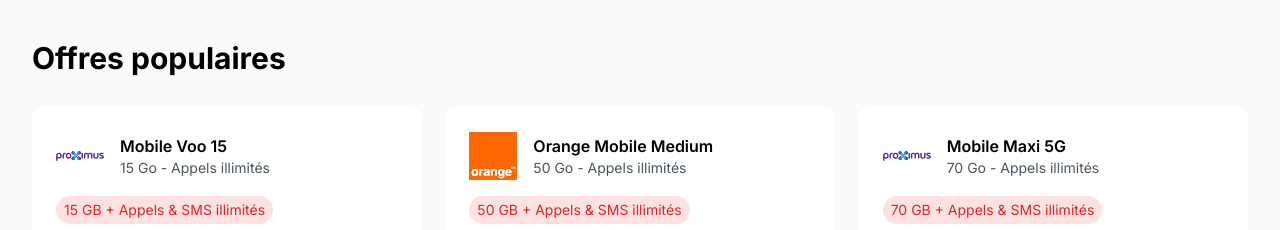
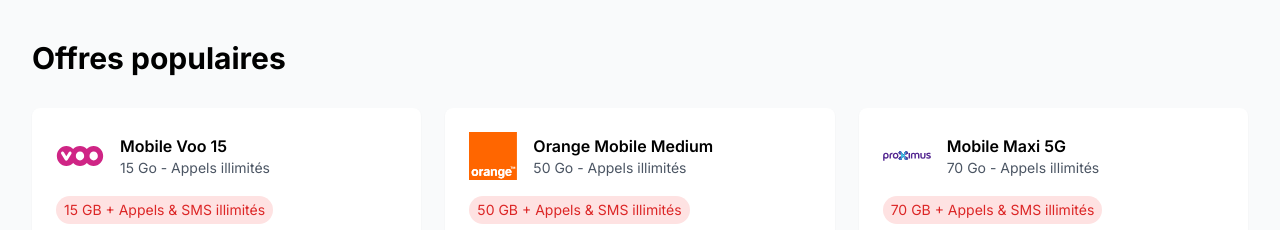
Before and after one commit to gregson/joint-offer, a Next.js app: page / in a window 1280 px wide. Shown: the part 1040-1270 px from the top of the page. Built offline with nearby package versions, Linux system fonts and the light colour scheme; no server answers.

Commit message:
Standardisation des noms de fichiers des logos en minuscules

```diff
--- a/src/components/home/PopularPlans.tsx
+++ b/src/components/home/PopularPlans.tsx
@@ -20,7 +20,7 @@
         <div key={plan.id} className="bg-white p-6 rounded-lg shadow-sm hover:shadow-md transition-shadow">
           <div className="flex items-center gap-4 mb-4">
             <img
-              src={`/images/${plan.provider === 'VOO' ? 'Voo' : plan.provider === 'Orange' ? 'Orange' : 'Proximus'}-logo.svg`}
+              src={`/images/${plan.provider}-logo.svg`}
               alt={`${plan.provider} logo`}
               className="w-12 h-12 object-contain"
             />
--- a/src/components/search/PlanResults.tsx
+++ b/src/components/search/PlanResults.tsx
@@ -263,7 +263,7 @@
                     {/* Logo et nom du plan */}
                     <div className="flex items-center gap-3">
                       <Image
-                        src={`/images/${plan.provider === 'VOO' ? 'Voo' : plan.provider}-logo.svg`}
+                        src={`/images/${plan.provider}-logo.svg`}
                         alt={`${plan.provider} logo`}
                         className="h-8 w-auto"
                         width={50}
```
Also changed, not shown: public/images/voo-logo (2).svg (deleted).
